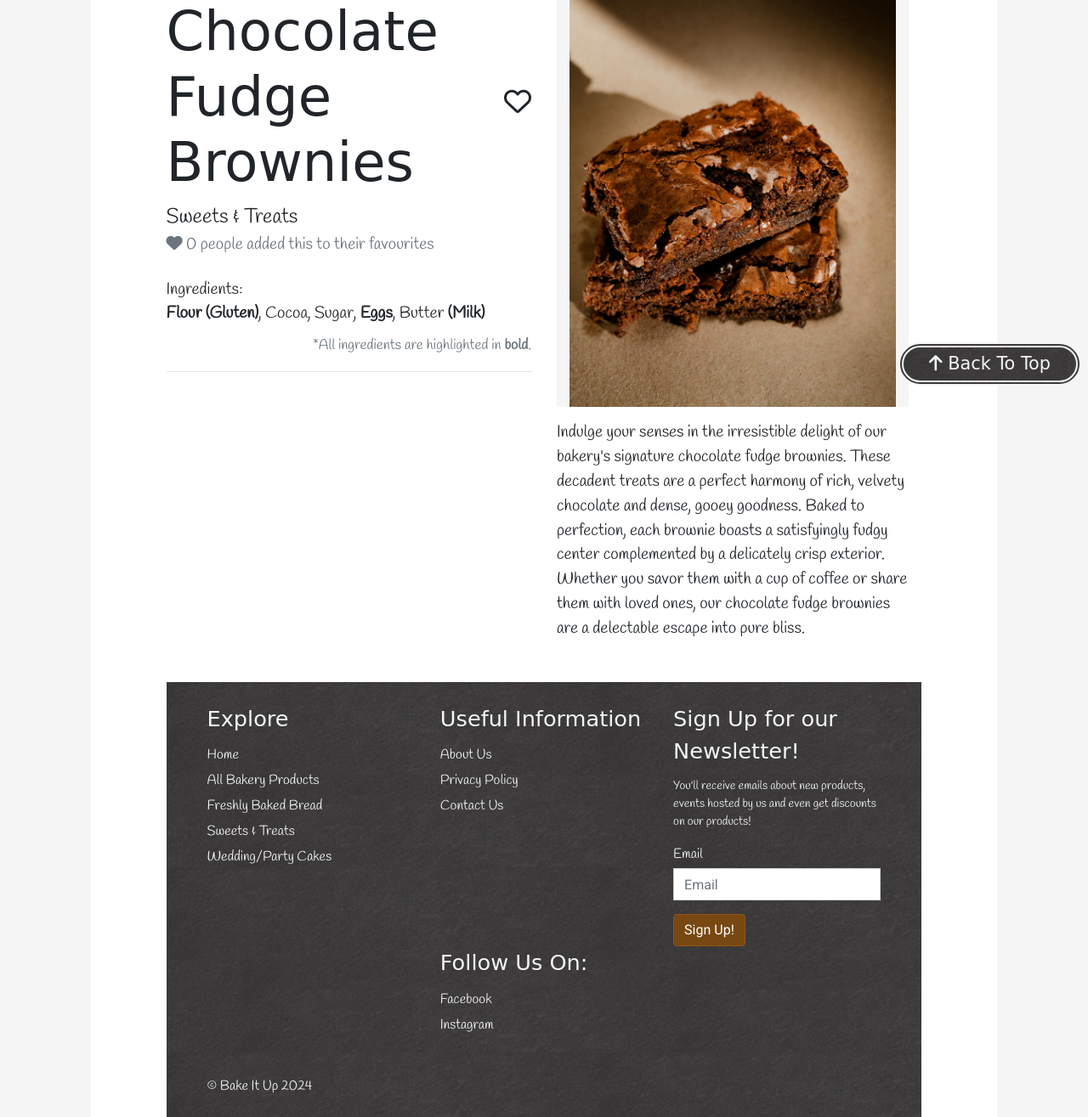
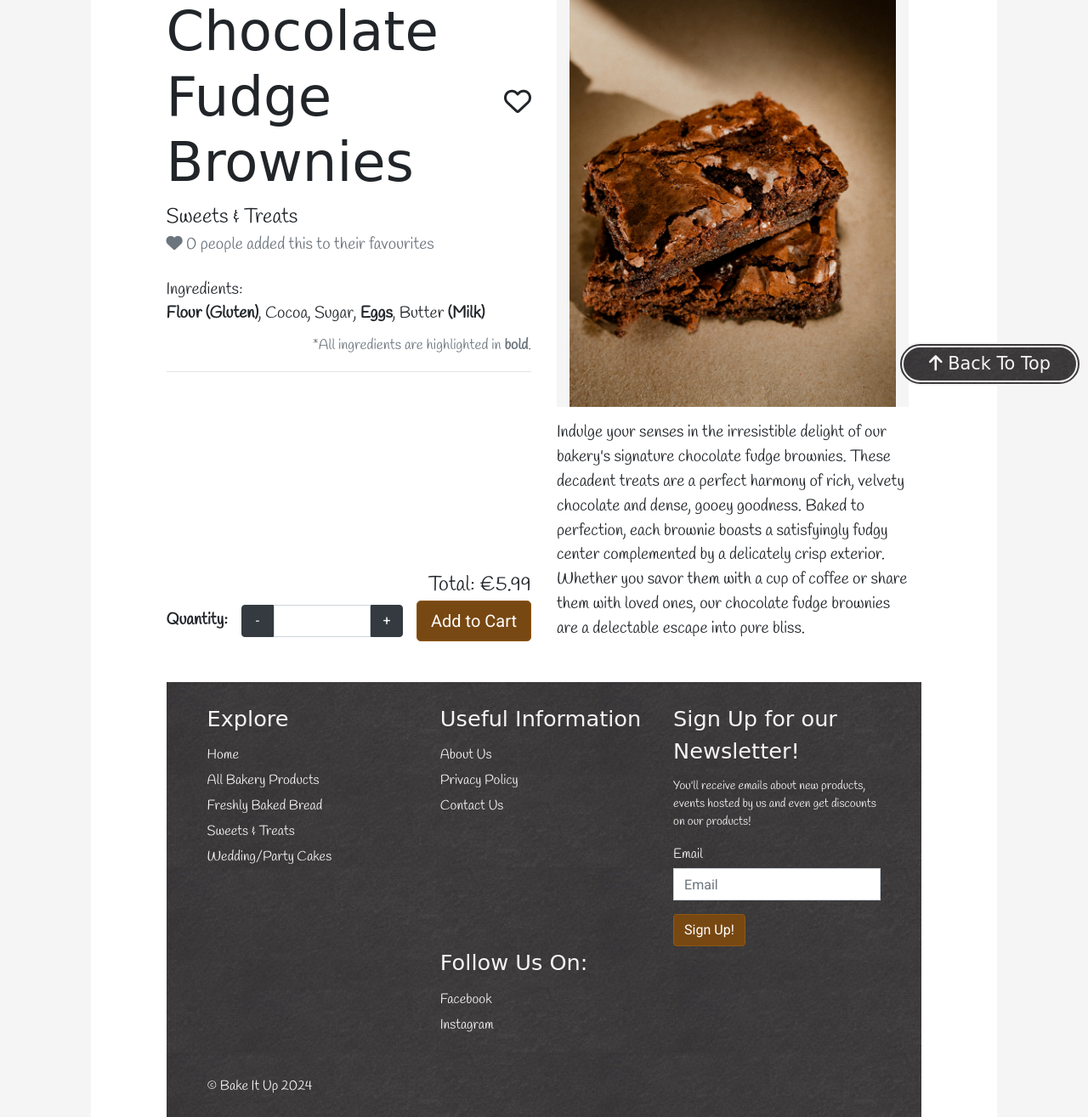
Before and after one commit to ShaneByrne0963/bake-it-up, a Django app: page /products/brownies in a window 1280 px wide. Shown: the part 396-1711 px from the top of the page at 85% size. Run offline with Django 5.2, Linux system fonts and the light colour scheme; data comes from the database, SQL or seed files in the repository; some libraries are stand-ins or nearby versions; some web fonts are replaced.

Commit message:
Add quantity selector for product detail page

```diff
--- a/products/static/products/css/products.css
+++ b/products/static/products/css/products.css
@@ -50,11 +50,18 @@
 
 /* --------------------------------------------------------Product Details */
 
+#product-properties {
+    min-height: 100%;
+    display: grid;
+    grid-template-rows: 1fr auto;
+}
+
 #add-to-favourites {
     font-size: 2rem;
 }
 
-#product-detail-category {
+#product-detail-category,
+#product-detail-price {
     font-size: 1.5rem;
 }
 
@@ -67,3 +74,35 @@
     max-width: 100%;
     max-height: 100%;
 }
+
+/* --------------------------------------------------------Quantity Selector Input */
+
+#qty-selector,
+.qty-input-group {
+    display: grid;
+    grid-template-columns: auto 1fr auto;
+}
+
+#qty-selector>* {
+    display: flex;
+    align-items: center;
+}
+
+.qty-number {
+    border-radius: 0;
+}
+
+.qty-add,
+.qty-subtract {
+    width: 38px;
+}
+
+.qty-add {
+    border-top-left-radius: 0;
+    border-bottom-left-radius: 0;
+}
+
+.qty-subtract {
+    border-top-right-radius: 0;
+    border-bottom-right-radius: 0;
+}
--- a/products/templates/products/product_detail.html
+++ b/products/templates/products/product_detail.html
@@ -10,7 +10,8 @@
 {% block content %}
     <div class="container-fluid">
         <div class="row">
-            <div class="col-5 offset-1 pl-0">
+            <div id="product-properties" class="col-5 offset-1 pl-0">
+                <div>
                     <div class="d-flex align-items-center justify-content-between">
                         <h1>{{ product.display_name }}</h1>
                         <i id="add-to-favourites" class="fa-regular fa-heart"></i>
@@ -29,6 +30,21 @@
                     </div>
                     <hr>
                 </div>
+                <div>
+                    <div id="product-detail-price" class="text-right">Total: &euro;{{ product.price }}</div>
+                    <form id="qty-selector" method="POST">
+                        <label for="product-quantity" class="mb-0"><strong>Quantity:</strong></label>
+                        <div class="mx-3">
+                            <div class="qty-input-group w-100">
+                                <button type="button" class="btn btn-dark qty-subtract">-</button>
+                                <input type="number" id="product-quantity" class="form-control qty-number">
+                                <button type="button" class="btn btn-dark qty-add">+</button>
+                            </div>
+                        </div>
+                        <button type="submit" class="btn btn-lg btn-primary">Add to Cart</button>
+                    </form>
+                </div>
+            </div>
             <div class="col-5">
                 <div id="product-detail-image" class="d-flex align-items-center justify-content-center">
                     <img src="{{ product.image.url }}" alt="{{ product.display_name }}">
```
Lines whose indentation alone changed are shown as unchanged.
